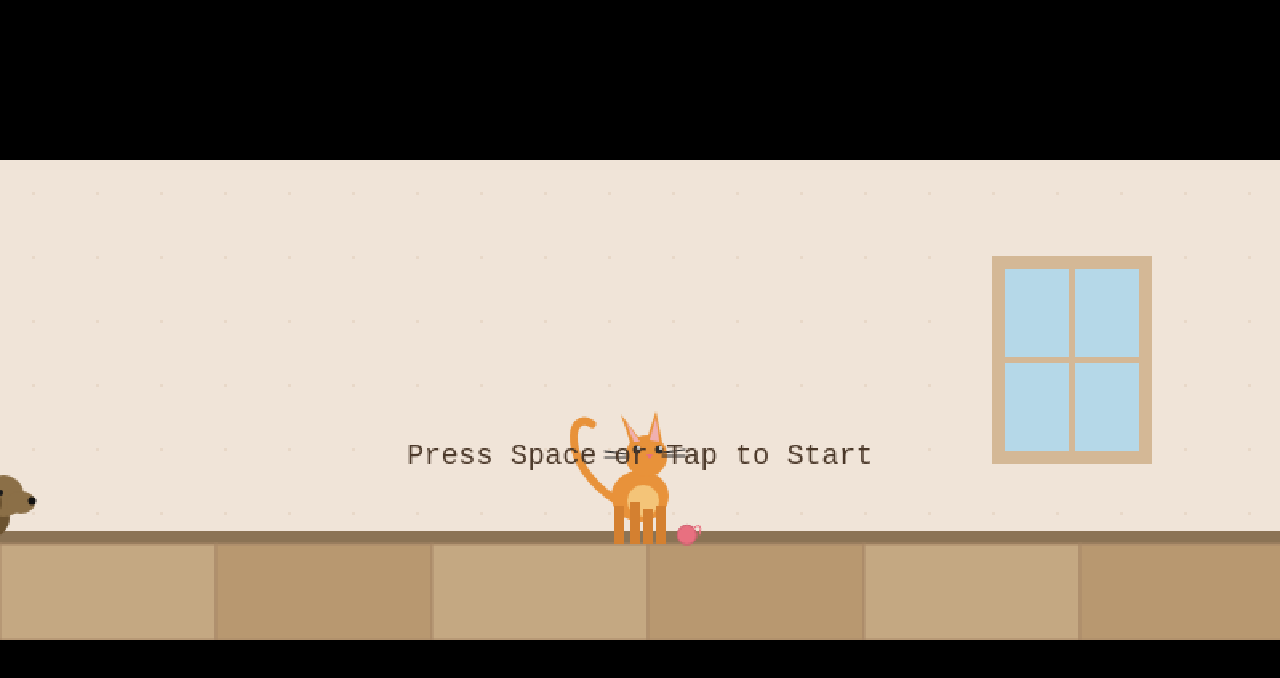
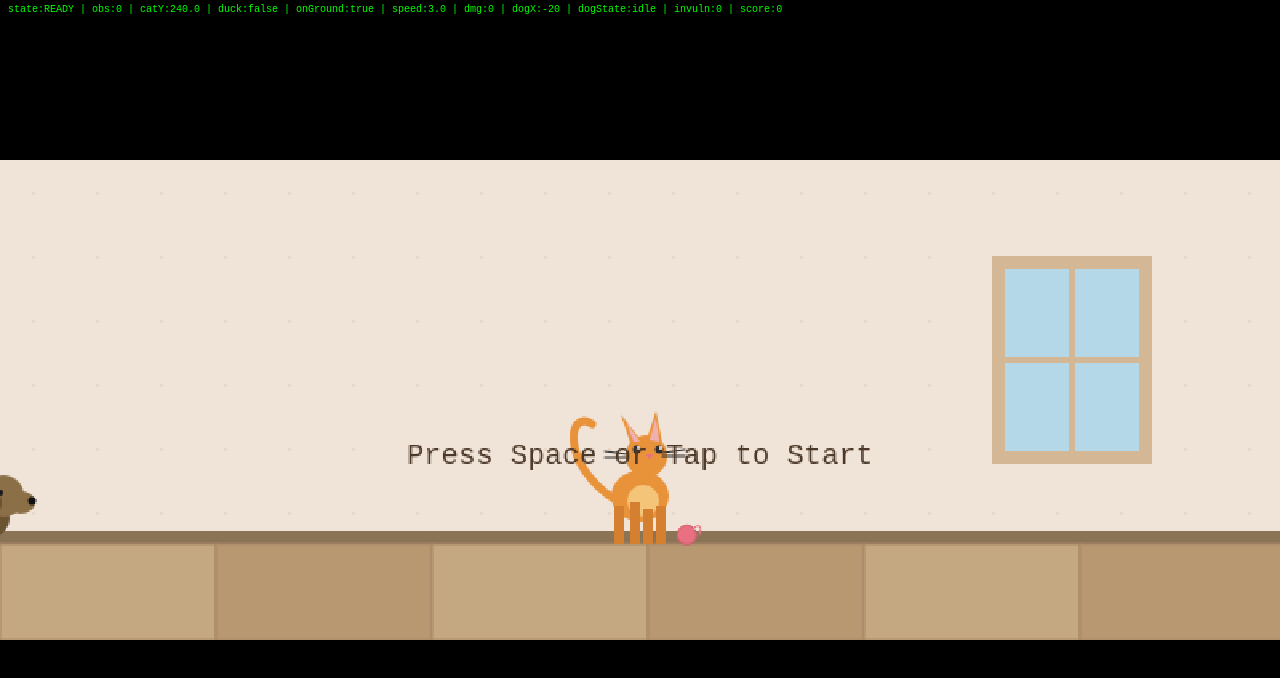
Before and after one commit to OmarVillamizar/catgametest, a plain HTML site: page index.html in a window 1280 px wide. Drawn offline with Linux system fonts and the light colour scheme.

Commit message:
debug: add DOM debug overlay for browser snapshot inspection

```diff
--- a/index.html
+++ b/index.html
@@ -20,6 +20,7 @@ canvas {
 </head>
 <body>
 <canvas id="game"></canvas>
+<div id="debug" style="position:fixed;top:0;left:0;color:#0f0;font:10px monospace;background:rgba(0,0,0,0.7);padding:4px 8px;z-index:999;pointer-events:none;max-height:200px;overflow:hidden;"></div>
 <script>
 (function() {
   'use strict';
@@ -932,6 +933,20 @@ canvas {
       renderHUD(ctx);
       renderStateOverlay(ctx);
 
+      // Debug overlay (DOM, visible in browser snapshot)
+      var dbg = document.getElementById('debug');
+      dbg.textContent = 'state:' + gameState +
+        ' | obs:' + ObstacleManager.getActive().length +
+        ' | catY:' + catY.toFixed(1) +
+        ' | duck:' + catDucking +
+        ' | onGround:' + catOnGround +
+        ' | speed:' + gameSpeed.toFixed(1) +
+        ' | dmg:' + damageCount +
+        ' | dogX:' + dogX.toFixed(0) +
+        ' | dogState:' + dogState +
+        ' | invuln:' + invulnTimer.toFixed(0) +
+        ' | score:' + Math.floor(score);
+
       requestAnimationFrame(loop);
     }
 
```
